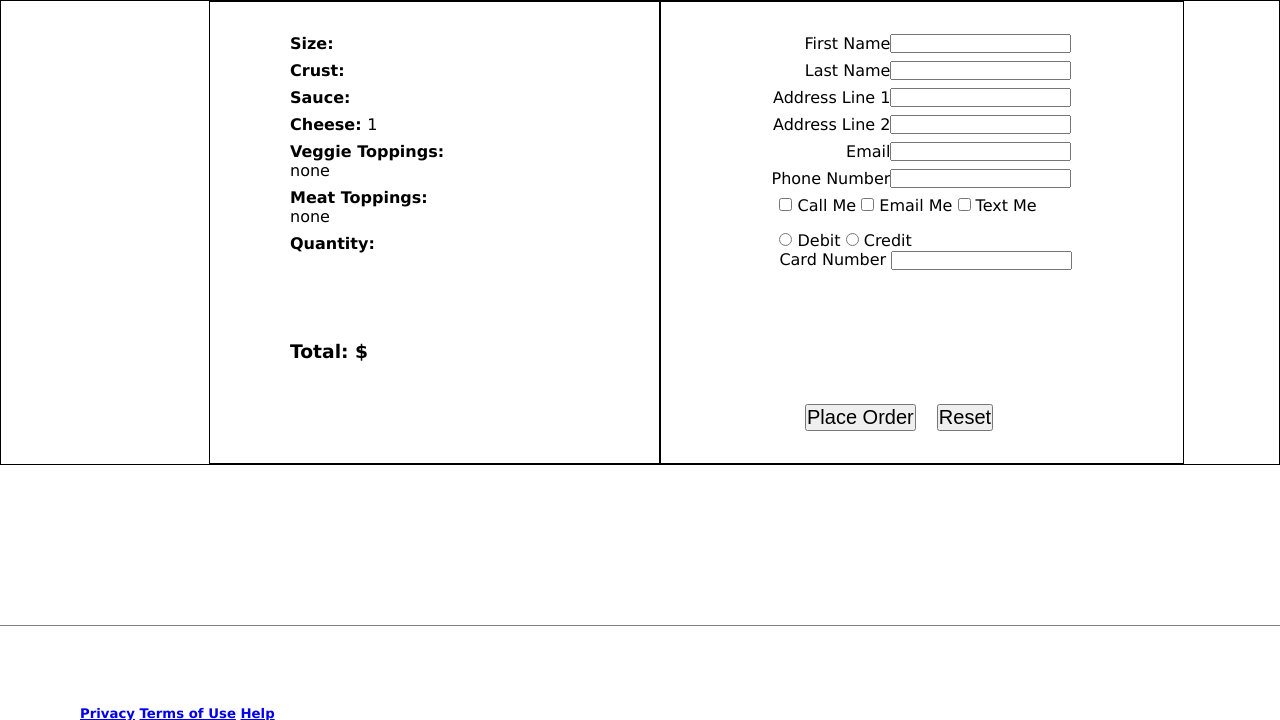
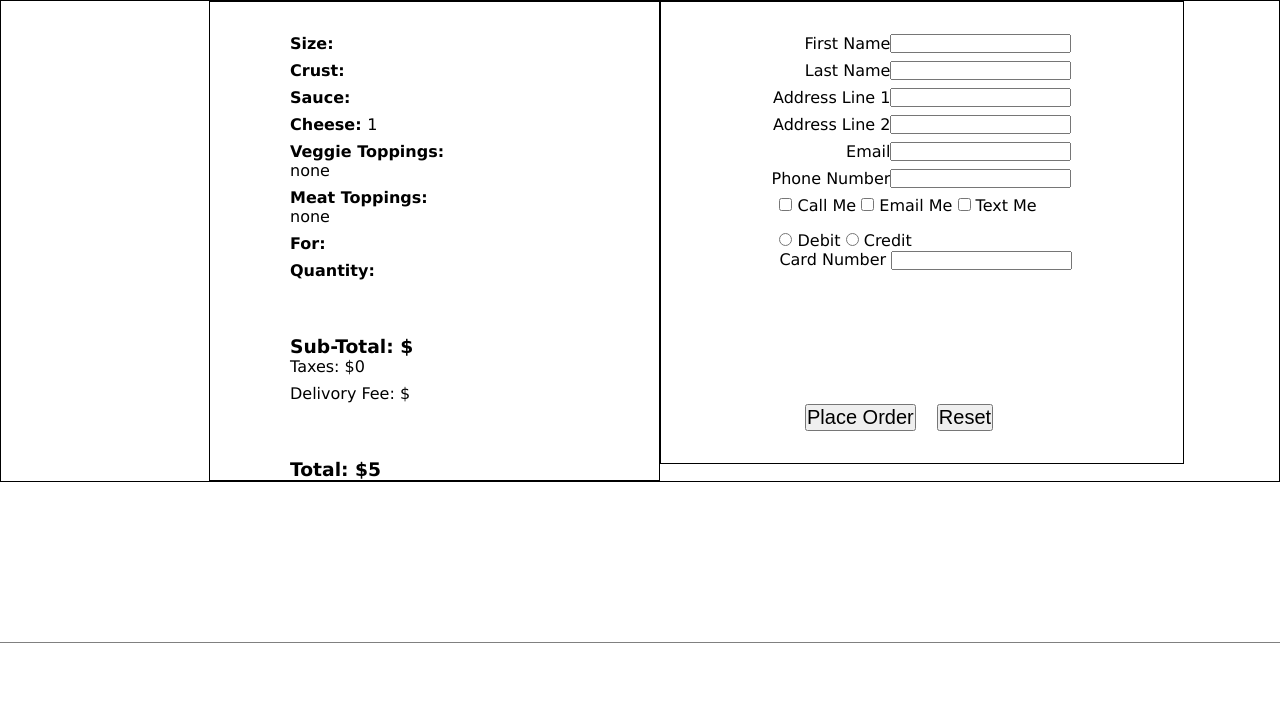
Before and after one commit to memdinhogenbirk/memdinhogenbirk-COMP1002-25F-11075-25F-real, a PHP site: page /cart.php?CHEESE=1 in a window 1280 px wide. Shown: the part 61-781 px from the top of the page. Run offline with PHP 8.4, Linux system fonts and the light colour scheme; data that the repository does not hold is empty; some libraries are stand-ins or nearby versions.

Commit message:
delivory pickup buttons now carry info to pizza builder page

```diff
--- a/assignment-1/cart.php
+++ b/assignment-1/cart.php
@@ -24,7 +24,7 @@
                         $size = $_GET["SIZE"];
                         $crust = $_GET["CRUST"];
                         $quantity = $_GET["quantity"];
-
+                        $delvorpick = $_GET["delivorypickup"];
                     echo('<p><b>Size: </b>'.$size.'</p>');
 	            	echo('<p><b>Crust: </b>'.$crust.'</p>');
 	            	echo('<p><b>Sauce: </b>'.$sauce.'</p>');
@@ -46,8 +46,9 @@
                             print ('none');
                         }
 	                echo('</ul>');
+                    echo('<p><b>For: </b>'.$delvorpick.'</p>');
 	                echo('<p><b>Quantity: </b>'.$quantity.'</p>');
-                            echo('<h3>Total: $');
+                            echo('<h3>Sub-Total: $');
                             if ($size=="Xlarge"){
                                 $price=19.99;
                                 print($price * $quantity);
@@ -65,6 +66,16 @@
                                 print($price * $quantity);
                             };
                             echo('</h3>');
+                            echo('<p>Taxes: $'.($price*0.13).'</p>');
+                            echo('<p>Delivory Fee: $</p>');
+                            if ($delvorpick==Delivory){
+                                print($price*0.13);
+                            }
+                            elseif ($delvorpick==Pickup)
+                            {
+                                echo('<p>Delivory Fee: None</p>');
+                            };
+                            echo('<h3>Total: $'.($price + 5).'</h3>');
                             ?>
                         </div>
 
--- a/assignment-1/css/styles.css
+++ b/assignment-1/css/styles.css
@@ -149,6 +149,14 @@ footer{
 }
 .pbaside ul li{
 	padding-top: 1rem;
+
+}
+.delvorpick{
+	display: flex;
+	position: absolute;
+	margin-left: 18rem;
+	margin-top: 1rem;
+	font-size: 20px;
 }
 .pbaside button{
 	font-size: 20px;
@@ -252,7 +260,7 @@ footer{
 }
 .cartitems h3{
 	display: flex;
-	padding-top: 5rem;
+	padding-top: 3rem;
 }
 .infobox{
 	padding: 2rem;
--- a/assignment-1/nav.php
+++ b/assignment-1/nav.php
@@ -5,8 +5,8 @@
         <!--I made this logo in Krita-->
         <div class="items item4"><b>CALL</b> <strong>888-888-8888</strong><b> OR ORDER ONLINE</b></div>
 
-        <div class="items item2"><a href="pizzabuild.php"><strong>DELIVERY</strong></a></div>
-        <div class="items item3"><a href="pizzabuild.php"><strong>PICKUP</strong></a></div>
+        <div class="items item2"><a href="pizzabuild.php?type=delivery"><strong>DELIVERY</strong></a></div>
+        <div class="items item3"><a href="pizzabuild.php?type=pickup"><strong>PICKUP</strong></a></div>
         <div class="items item1"><a href="menu.php"><strong>MENU</strong></a></div>
 
         <div class="itemsimg"><a><img src="images/shopcart.png" alt="shopping cart icon"></a></div>
--- a/assignment-1/pizzabuild.php
+++ b/assignment-1/pizzabuild.php
@@ -126,7 +126,12 @@
                                 <li>none</li>
 
                             </ul>
+                            <select class="delvorpick" name="delivorypickup"/>
+                                <option value="Pickup"<?php echo (($_GET['type'] ?? 'pickup') === 'pickup') ? 'selected' : ''; ?>>PICKUP</option>
+                                <option value="Delivory"<?php echo (($_GET['type'] ?? 'delivery') === 'delivery') ? 'selected' : ''; ?>>DELIVORY</option>
+                            </select>
                         </div>
+
                         <div class="asidebuttons">
                             <button type="submit">CHECKOUT</button>
                             <button type="reset">CLEAR SELECTION</button>
```
